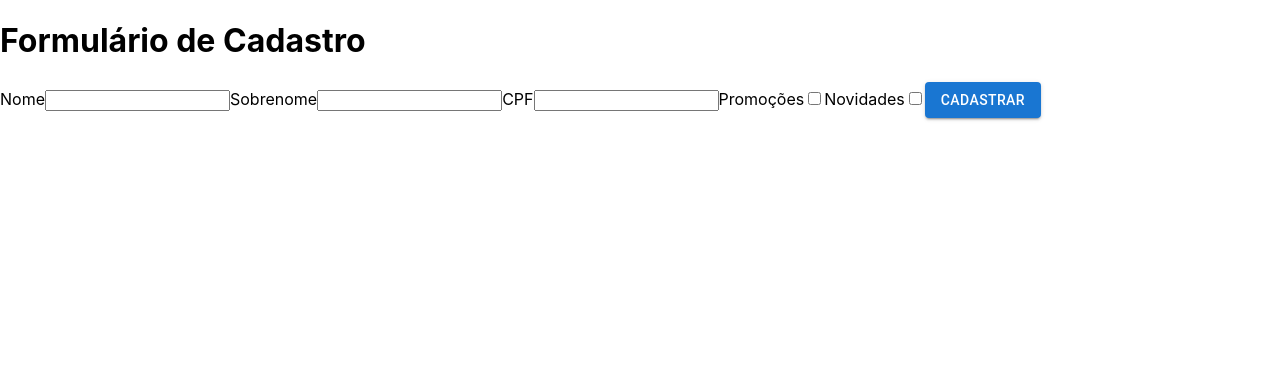
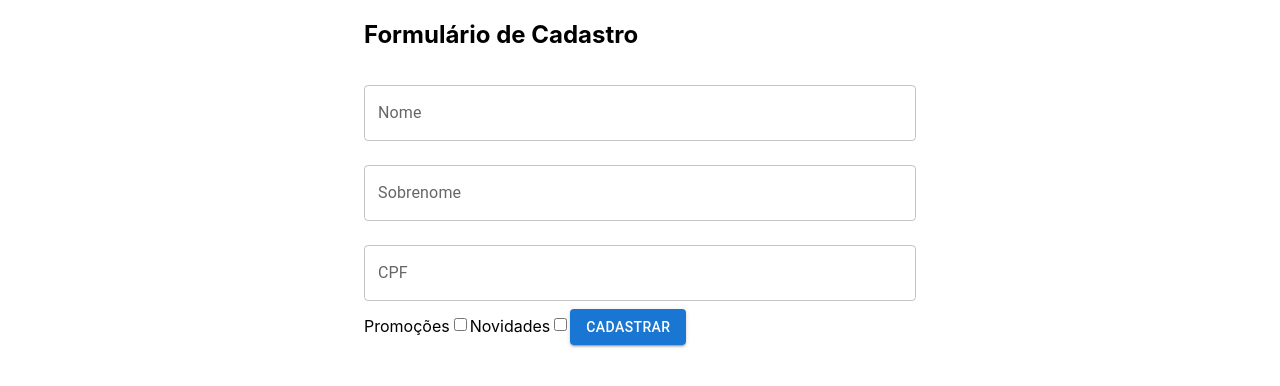
Before and after one commit to brunon-dev/react-functions, a React (Create React App) app: page / in a window 1280 px wide. Shown: the top 386 px of the page. Built offline with nearby package versions, Linux system fonts and the light colour scheme.

Commit message:
Inclui componentes de texto e de containeres do Material UI para melhorar o visual da aplicação

```diff
--- a/src/App.js
+++ b/src/App.js
@@ -1,14 +1,15 @@
 import React, { Component, Fragment } from "react";
 import "./App.css";
 import FormularioCadastro from "./components/FormularioCadastro/FormularioCadastro";
+import Container from "@mui/material/Container";
 
 class App extends Component {
   render() {
     return (
-      <Fragment>
+      <Container component="article" maxWidth="sm">
         <h1>Formulário de Cadastro</h1>
         <FormularioCadastro />
-      </Fragment>
+      </Container>
     );
   }
 }
--- a/src/components/FormularioCadastro/FormularioCadastro.jsx
+++ b/src/components/FormularioCadastro/FormularioCadastro.jsx
@@ -1,15 +1,13 @@
 import React from "react";
 import Button from "@mui/material/Button";
+import TextField from "@mui/material/TextField";
 
 function FormularioCadastro() {
   return (
     <form>
-      <label>Nome</label>
-      <input type="text" />
-      <label>Sobrenome</label>
-      <input type="text" />
-      <label>CPF</label>
-      <input type="text" />
+      <TextField id="nome" label="Nome" variant="outlined" margin="normal" fullWidth />
+      <TextField id="sobrenome" label="Sobrenome" variant="outlined" margin="normal" fullWidth />
+      <TextField id="cpf" label="CPF" variant="outlined" margin="normal" fullWidth />
       <label>Promoções</label>
       <input type="checkbox" />
       <label>Novidades</label>
```
